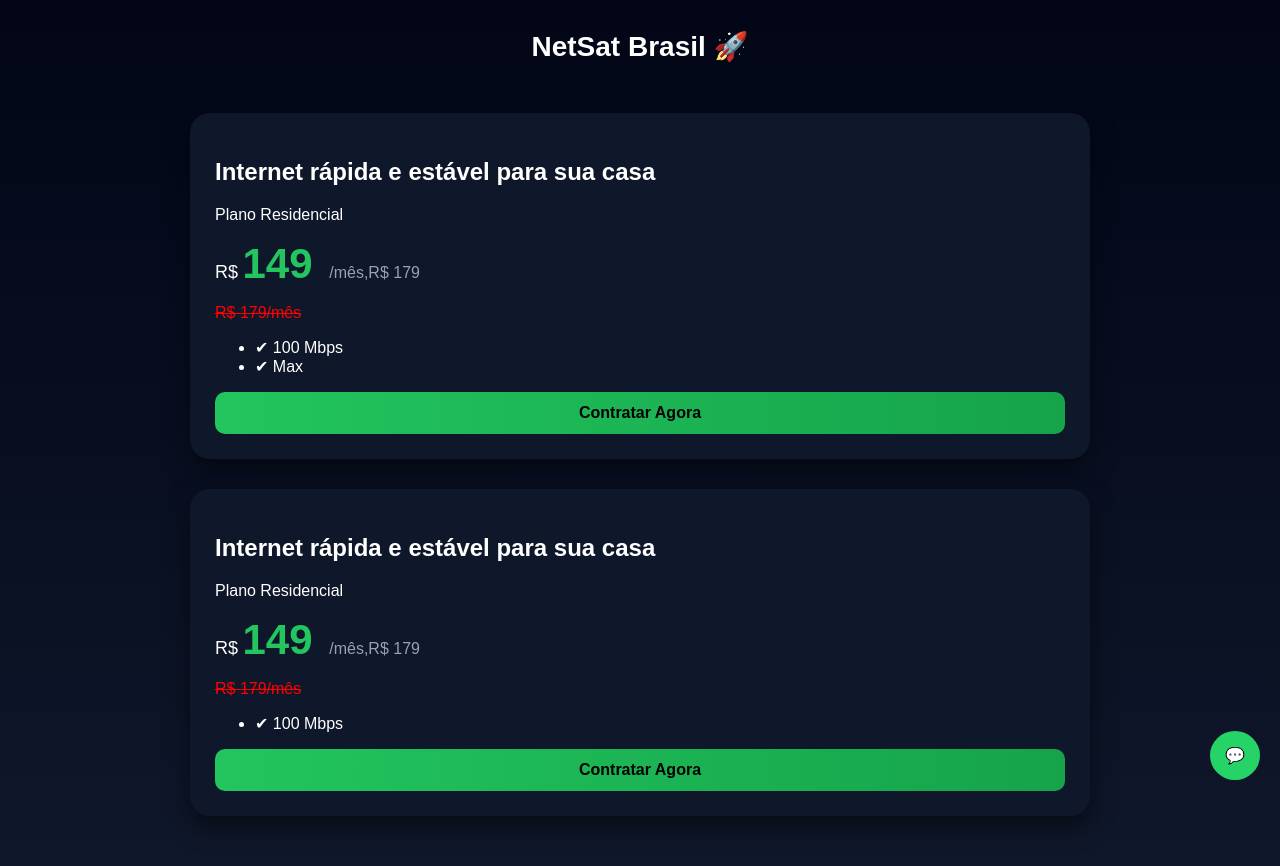
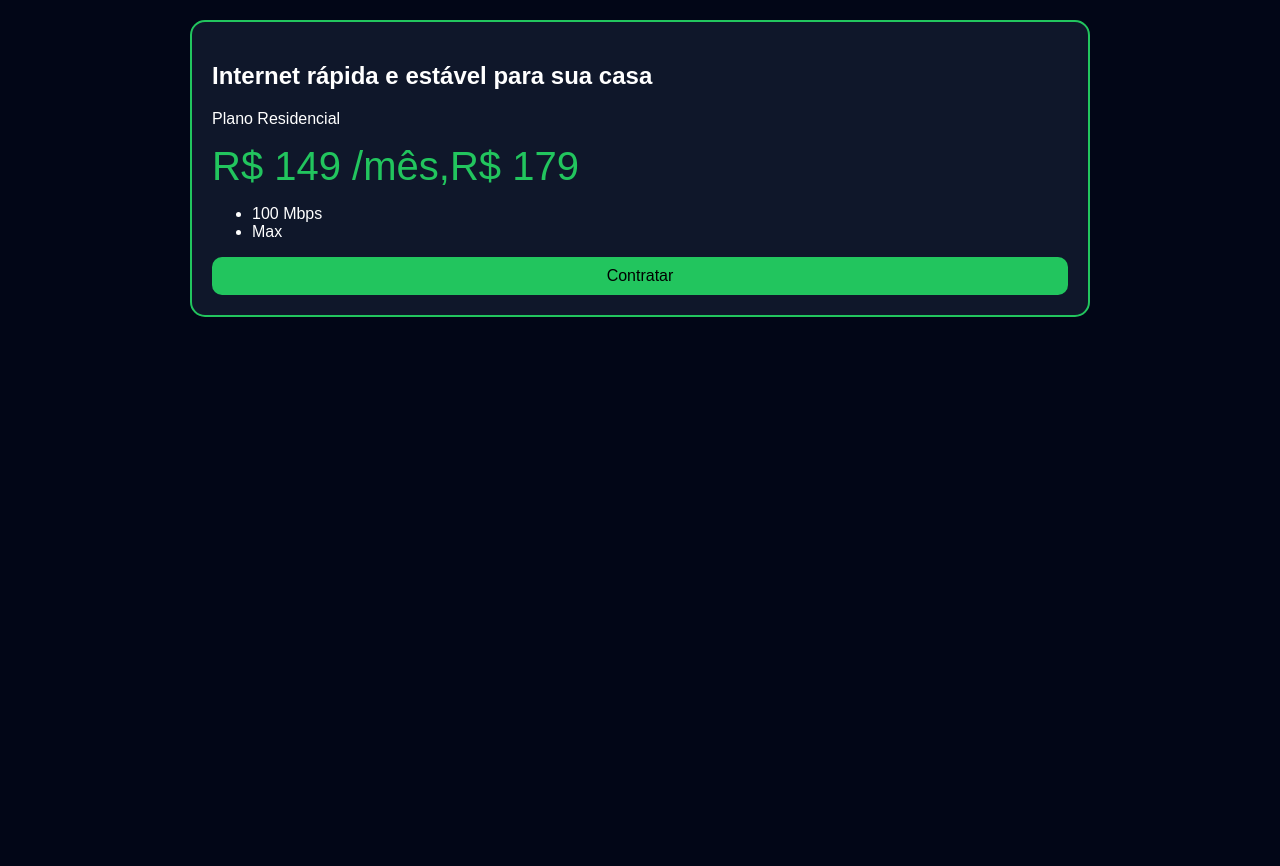
Before and after one commit to cauanexel633-arch/netsat-brasil1, a Flask app: page / in a window 1280 px wide. After the commit the page ends 317 px from the top, so only its background shows below. Run offline with Flask 3, Linux system fonts and the light colour scheme.

Commit message:
sistema completo profissional

```diff
--- a/app.py
+++ b/app.py
@@ -1,17 +1,23 @@
-from flask import Flask, render_template, request
+from flask import Flask, render_template, request, redirect
 import os
 from datetime import datetime
 
 app = Flask(__name__)
 
-# garantir pastas
 os.makedirs("dados", exist_ok=True)
 os.makedirs("paginas", exist_ok=True)
 
-# salvar dados
-def salvar(nome_arquivo, texto):
-    with open(f"dados/{nome_arquivo}", "a", encoding="utf-8") as f:
-        f.write(texto + "\n")
+# salvar
+def salvar(arq, txt):
+    with open(f"dados/{arq}", "a", encoding="utf-8") as f:
+        f.write(txt + "\n")
+
+# contar
+def contar(nome):
+    try:
+        return len(open(f"dados/{nome}").readlines())
+    except:
+        return 0
 
 # carregar páginas
 def carregar_paginas():
@@ -40,34 +46,49 @@
                 "titulo": ler("titulo.txt"),
                 "subtitulo": ler("subtitulo.txt"),
                 "valor": valor,
-                "valor_antigo": valor.split(",")[1] if "," in valor else "",
                 "botao": ler("botao.txt"),
-                "itens": itens
+                "itens": itens,
+                "destaque": ler("destaque.txt")
             })
 
     return paginas
 
+# SITE
 @app.route("/")
 def home():
     salvar("visitas.txt", str(datetime.now()))
     return render_template("site.html", paginas=carregar_paginas())
 
-@app.route("/contato", methods=["POST"])
+# CONTATO
+@app.route("/contato", methods=["GET", "POST"])
 def contato():
-    nome = request.form.get("nome")
-    msg = request.form.get("mensagem")
+    if request.method == "POST":
+        nome = request.form.get("nome")
+        msg = request.form.get("mensagem")
 
-    salvar("contatos.txt", f"{nome} | {msg}")
-    salvar("cliques.txt", f"contato | {datetime.now()}")
+        salvar("contatos.txt", f"{nome} | {msg}")
+        salvar("cliques.txt", "contato")
 
-    return "Mensagem enviada!"
+        return "Mensagem enviada!"
 
+    return render_template("contato.html")
+
+# ADMIN
+@app.route("/admin")
+def admin():
+    return render_template("admin.html",
+        visitas=contar("visitas.txt"),
+        cliques=contar("cliques.txt"),
+        contatos=contar("contatos.txt")
+    )
+
+# COMPRAR
 @app.route("/comprar")
 def comprar():
-    salvar("cliques.txt", f"comprar | {datetime.now()}")
-    return "ok"
+    salvar("cliques.txt", "comprar")
+    return redirect("/")
 
-# render
+# RENDER
 if __name__ == "__main__":
     port = int(os.environ.get("PORT", 5000))
     app.run(host="0.0.0.0", port=port)
--- /dev/null
+++ b/paginas/plano1/destaque.txt
@@ -0,0 +1 @@
+sim
--- a/paginas/plano2/1_item_menu.txt
+++ /dev/null
@@ -1 +0,0 @@
-100 Mbps
--- a/paginas/plano2/botao.txt
+++ /dev/null
@@ -1 +0,0 @@
-https://wa.me/5574998032576
--- a/paginas/plano2/subtitulo.txt
+++ /dev/null
@@ -1 +0,0 @@
-Plano Residencial
--- a/paginas/plano2/subvalor.txt
+++ /dev/null
@@ -1 +0,0 @@
-R$ 149/mês,R$ 179/mês
--- a/paginas/plano2/titulo.txt
+++ /dev/null
@@ -1 +0,0 @@
-Internet rápida e estável para sua casa
--- /dev/null
+++ b/templates/admin.html
@@ -0,0 +1,5 @@
+<h1>Painel Admin</h1>
+
+<p>👀 Visitas: {{ visitas }}</p>
+<p>🖱 Cliques: {{ cliques }}</p>
+<p>💬 Contatos: {{ contatos }}</p>
--- a/templates/contato.html
+++ b/templates/contato.html
@@ -1,5 +1,5 @@
-<form method="POST" action="/contato">
-<input name="nome" placeholder="Seu nome" required>
-<input name="mensagem" placeholder="Mensagem" required>
+<form method="POST">
+<input name="nome" placeholder="Nome">
+<input name="mensagem" placeholder="Mensagem">
 <button>Enviar</button>
 </form>
--- a/templates/site.html
+++ b/templates/site.html
@@ -1,135 +1,45 @@
 <!DOCTYPE html>
-<html lang="pt-br">
+<html>
 <head>
-<meta charset="UTF-8">
 <meta name="viewport" content="width=device-width, initial-scale=1.0">
-
-<title>NetSat Brasil</title>
-
 <style>
-body {
-    margin: 0;
-    font-family: Arial;
-    background: linear-gradient(180deg, #020617, #0f172a);
-    color: white;
-}
-
-.header {
-    text-align: center;
-    padding: 30px;
-    font-size: 28px;
-    font-weight: bold;
-}
-
-.container {
-    max-width: 900px;
-    margin: auto;
-    padding: 20px;
-}
-
-.card {
-    background: #0f172a;
-    padding: 25px;
-    border-radius: 20px;
-    margin-bottom: 30px;
-    box-shadow: 0 10px 25px rgba(0,0,0,0.5);
-}
-
-.valor {
-    margin-top: 10px;
-}
-
-.moeda {
-    font-size: 18px;
-}
-
-.numero {
-    font-size: 42px;
-    font-weight: bold;
-    color: #22c55e;
-}
-
-.mes {
-    font-size: 16px;
-    color: #94a3b8;
-    margin-left: 5px;
-}
-
-.antigo {
-    text-decoration: line-through;
-    color: red;
-    font-size: 16px;
-}
-
-.botao {
-    display: block;
-    background: linear-gradient(90deg, #22c55e, #16a34a);
-    padding: 12px;
-    text-align: center;
-    border-radius: 10px;
-    text-decoration: none;
-    color: black;
-    font-weight: bold;
-    margin-top: 15px;
-}
-
-.whatsapp {
-    position: fixed;
-    bottom: 20px;
-    right: 20px;
-    background: #25D366;
-    padding: 15px;
-    border-radius: 50%;
-    text-decoration: none;
-}
+body {background:#020617;color:white;font-family:Arial;margin:0}
+.container {max-width:900px;margin:auto;padding:20px}
+.card {background:#0f172a;padding:20px;border-radius:15px;margin-bottom:20px}
+.destaque {border:2px solid #22c55e}
+.numero {font-size:40px;color:#22c55e}
+.botao {background:#22c55e;color:black;padding:10px;display:block;text-align:center;border-radius:10px;text-decoration:none}
 </style>
 </head>
-
 <body>
-
-<div class="header">NetSat Brasil 🚀</div>
 
 <div class="container">
 
 {% for p in paginas %}
-
 {% set partes = p.valor.split('/') %}
 
-<div class="card">
+<div class="card {% if p.destaque == 'sim' %}destaque{% endif %}">
 
 <h2>{{ p.titulo }}</h2>
 <p>{{ p.subtitulo }}</p>
 
-<div class="valor">
-    <span class="moeda">R$</span>
-    <span class="numero">
-        {{ partes[0].replace('R$', '').split(',')[0] }}
-    </span>
-
-    {% if partes|length > 1 %}
-        <span class="mes">/{{ partes[1] }}</span>
-    {% endif %}
+<div class="numero">
+{{ partes[0] }}
+{% if partes|length > 1 %}/{{ partes[1] }}{% endif %}
 </div>
-
-{% if p.valor_antigo %}
-<p class="antigo">{{ p.valor_antigo }}</p>
-{% endif %}
 
 <ul>
 {% for item in p.itens %}
-<li>✔ {{ item }}</li>
+<li>{{ item }}</li>
 {% endfor %}
 </ul>
 
-<a href="{{ p.botao }}" class="botao">Contratar Agora</a>
+<a href="{{ p.botao }}" class="botao">Contratar</a>
 
 </div>
-
 {% endfor %}
 
 </div>
 
-<a href="/contato" class="whatsapp">💬</a>
-
 </body>
 </html>
```
Also changed, not shown: central.py (deleted, +0 -34 lines), 1 other file.
